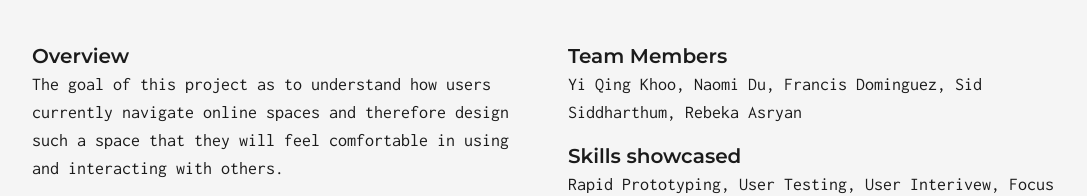
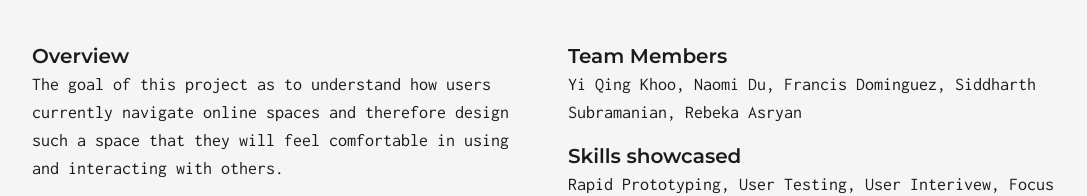
Before and after one commit to YiQingK/portfolio, a Next.js app: page /works/socialhero in a window 1280 px wide. Shown: the part 394-590 px from the top of the page, without its empty margins (96-1183 px from the left). Built offline with nearby package versions, Linux system fonts and the light colour scheme.

Commit message:
fixed name

```diff
--- a/src/pages/works/socialhero.js
+++ b/src/pages/works/socialhero.js
@@ -46,7 +46,9 @@ const socialhero = () => {
 								</div>
 								<div className="w-[50%] md:w-full md:mt-12 md:px-4">
 									<h4>Team Members</h4>
-									<p>Yi Qing Khoo, Naomi Du, Francis Dominguez, Sid Siddharthum, Rebeka Asryan</p>
+									<p>
+										Yi Qing Khoo, Naomi Du, Francis Dominguez, Siddharth Subramanian, Rebeka Asryan
+									</p>
 									<h4 className="mt-4 md:mt-12">Skills showcased</h4>
 									<p>
 										Rapid Prototyping, User Testing, User Interivew, Focus Groups, Co-design,
```
